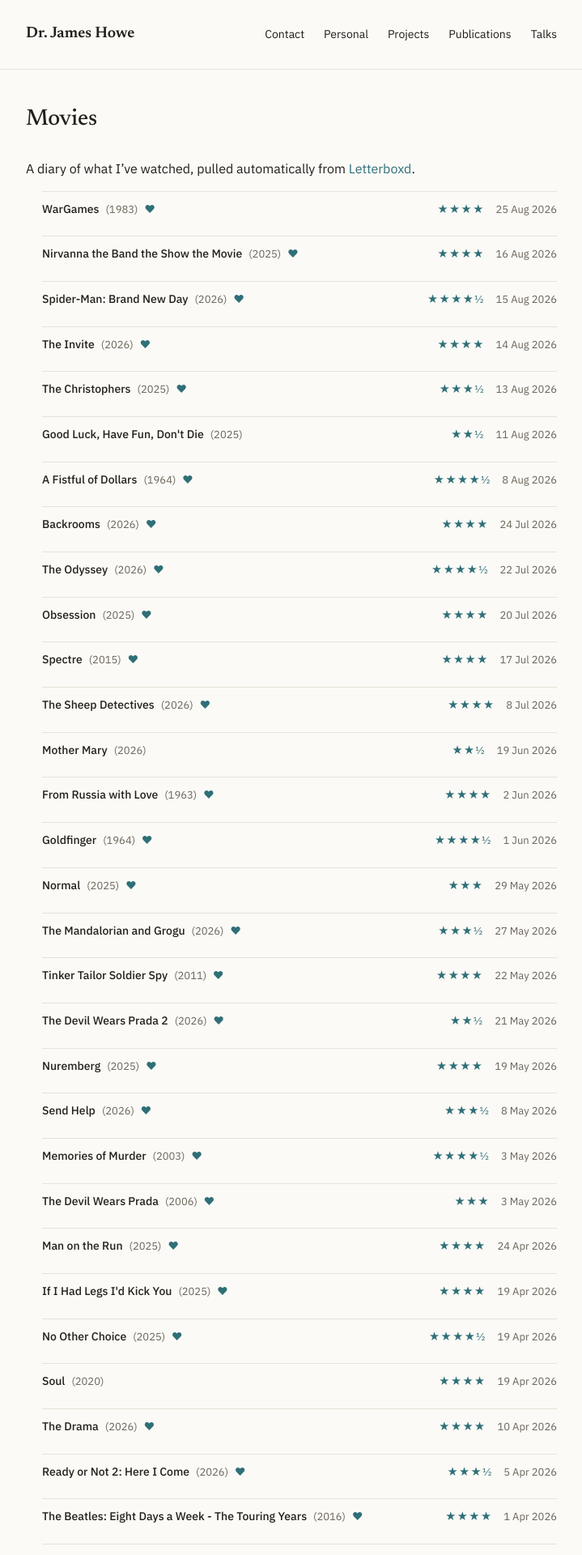
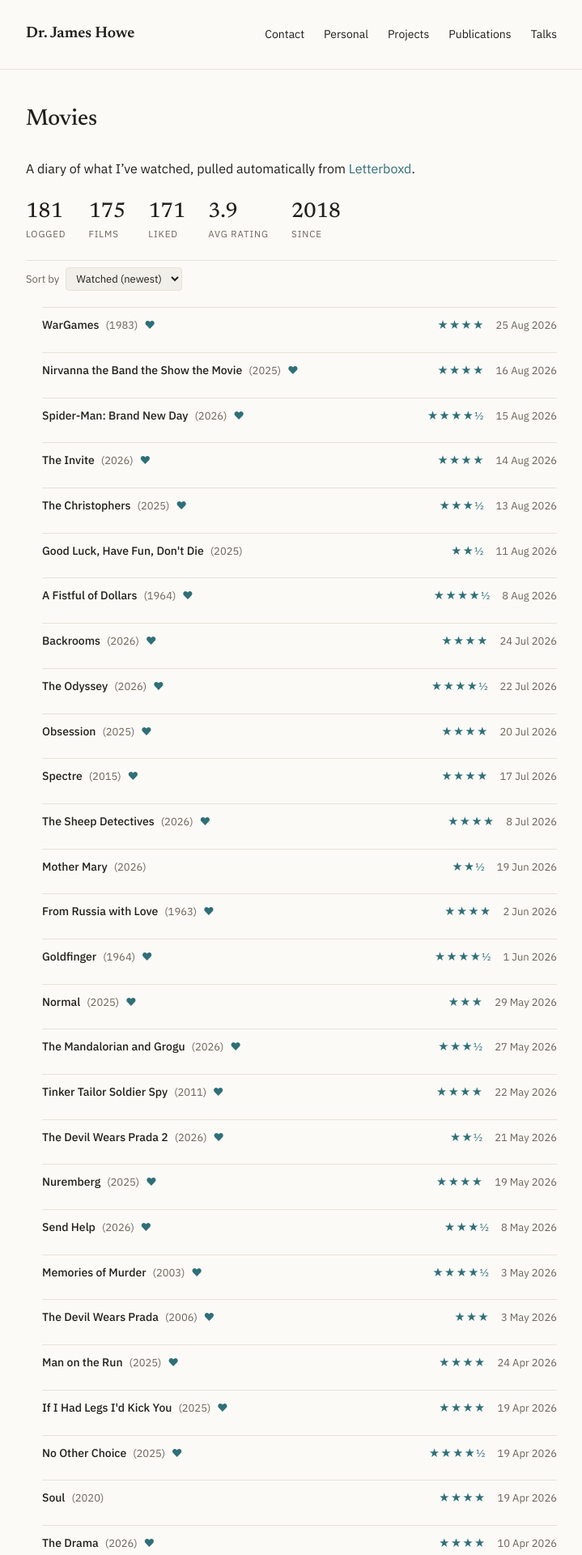
Before and after one commit to jameshoweee/jameshoweee.github.io, a Jekyll site: the page built from personal/movies.md, in a window 1280 px wide. Shown: the top 1920 px of the page at 81% size, without its empty margins (280-999 px from the left). Built offline with Jekyll 4.4.1, drawn with Linux system fonts in a browser that asks for light colours.

Commit message:
Add stats, sort/filter, and TMDB genre/director enrichment to movie diary
- Stats row (logged/films/liked/avg rating/since) at the top of the
  movie diary page.
- Client-side sort (by watch date or rating) and, once TMDB data
  exists, by director - the first non-analytics JS on the site,
  kept vanilla and page-scoped.
- New script/update_movie_metadata.rb: looks up each film's genres
  and director via the TMDB API, caches results in
  _data/movie_metadata.yml (keyed by title+year, joined onto the
  diary at render time rather than written into movies.yml, so the
  daily Letterboxd sync can't clobber it), and pre-computes top
  genres/directors into _data/movie_stats.yml since that kind of
  multi-valued aggregation isn't something Liquid handles cleanly.
  Not yet wired into a scheduled workflow - needs a TMDB_API_KEY
  secret first.

Co-Authored-By: Claude Sonnet 5 <noreply@anthropic.com>

```diff
--- a/personal/movies.md
+++ b/personal/movies.md
@@ -8,14 +8,98 @@ nav: false
 A diary of what I've watched, pulled automatically from [Letterboxd](https://letterboxd.com/jhowe/).
 
 {% assign movies = site.data.movies | sort: "watched_date" | reverse %}
+{% assign film_groups = movies | group_by: "title" %}
+{% assign liked_movies = movies | where: "liked", true %}
+{% assign rating_sum = 0 %}
+{% assign rating_count = 0 %}
+{% for movie in movies %}
+  {% if movie.rating %}
+    {% assign rating_sum = rating_sum | plus: movie.rating %}
+    {% assign rating_count = rating_count | plus: 1 %}
+  {% endif %}
+{% endfor %}
+{% assign avg_rating = rating_sum | divided_by: rating_count %}
+{% assign oldest = movies | last %}
+
+<div class="movie-stats">
+  <div class="stat">
+    <div class="stat-number">{{ movies.size }}</div>
+    <div class="stat-label">Logged</div>
+  </div>
+  <div class="stat">
+    <div class="stat-number">{{ film_groups.size }}</div>
+    <div class="stat-label">Films</div>
+  </div>
+  <div class="stat">
+    <div class="stat-number">{{ liked_movies.size }}</div>
+    <div class="stat-label">Liked</div>
+  </div>
+  <div class="stat">
+    <div class="stat-number">{{ avg_rating | round: 1 }}</div>
+    <div class="stat-label">Avg Rating</div>
+  </div>
+  <div class="stat">
+    <div class="stat-number">{{ oldest.watched_date | date: "%Y" }}</div>
+    <div class="stat-label">Since</div>
+  </div>
+</div>
+
+{% assign all_directors = site.data.movie_stats.all_directors %}
+
+{% if site.data.movie_stats.top_genres.size > 0 or site.data.movie_stats.top_directors.size > 0 %}
+<div class="movie-favorites">
+  {% if site.data.movie_stats.top_genres.size > 0 %}
+  <div>
+    <div class="section-label">Favorite Genres</div>
+    <div class="tags">
+      {% for g in site.data.movie_stats.top_genres %}<span>{{ g.name }} ({{ g.count }})</span>{% endfor %}
+    </div>
+  </div>
+  {% endif %}
+  {% if site.data.movie_stats.top_directors.size > 0 %}
+  <div>
+    <div class="section-label">Favorite Directors</div>
+    <div class="tags">
+      {% for d in site.data.movie_stats.top_directors %}<span>{{ d.name }} ({{ d.count }})</span>{% endfor %}
+    </div>
+  </div>
+  {% endif %}
+</div>
+{% endif %}
+
+<div class="movie-controls">
+  <label>
+    Sort by
+    <select id="movie-sort">
+      <option value="date-desc">Watched (newest)</option>
+      <option value="date-asc">Watched (oldest)</option>
+      <option value="rating-desc">Rating (highest)</option>
+      <option value="rating-asc">Rating (lowest)</option>
+      {% if all_directors.size > 0 %}<option value="director">Director</option>{% endif %}
+    </select>
+  </label>
+  {% if all_directors.size > 0 %}
+  <label>
+    Director
+    <select id="movie-director-filter">
+      <option value="">All directors</option>
+      {% for d in all_directors %}<option value="{{ d }}">{{ d }}</option>{% endfor %}
+    </select>
+  </label>
+  {% endif %}
+</div>
+
 <ul class="movie-list">
   {% for movie in movies %}
-  <li class="movie-row">
+  {% assign meta_key = movie.title | append: "|" | append: movie.year %}
+  {% assign meta = site.data.movie_metadata[meta_key] %}
+  <li class="movie-row" data-date="{{ movie.watched_date }}" data-rating="{{ movie.rating }}" data-director="{{ meta.director }}">
     <div class="movie-main">
       <a class="movie-title" href="{{ movie.url }}">{{ movie.title }}</a>
       <span class="movie-year">({{ movie.year }})</span>
       {% if movie.liked %}<span class="movie-liked" title="Liked">&hearts;</span>{% endif %}
       {% if movie.rewatch %}<span class="movie-rewatch" title="Rewatch">&#8635;</span>{% endif %}
+      {% if meta.director %}<span class="movie-director">{{ meta.director }}</span>{% endif %}
     </div>
     <div class="movie-meta">
       {% if movie.rating %}
@@ -30,3 +114,5 @@ A diary of what I've watched, pulled automatically from [Letterboxd](https://let
   </li>
   {% endfor %}
 </ul>
+
+<script src="{{ site.baseurl }}/public/js/movies.js" defer></script>
--- a/public/css/editorial.css
+++ b/public/css/editorial.css
@@ -327,6 +327,59 @@ h1, h2, h3, h4, h5, h6 {
 
 /* ===================== Movies ===================== */
 
+.movie-favorites {
+  display: flex;
+  flex-wrap: wrap;
+  gap: 24px 40px;
+  margin-top: 24px;
+}
+
+.movie-stats {
+  display: flex;
+  flex-wrap: wrap;
+  gap: 28px;
+  margin: 28px 0 8px;
+  padding-bottom: 24px;
+  border-bottom: 1px solid var(--border);
+}
+.stat-number {
+  font-family: "Newsreader", serif;
+  font-size: 26px;
+  font-weight: 500;
+  color: var(--ink);
+  line-height: 1.1;
+}
+.stat-label {
+  font-size: 11.5px;
+  text-transform: uppercase;
+  letter-spacing: .08em;
+  color: var(--muted);
+  margin-top: 4px;
+}
+
+.movie-controls {
+  display: flex;
+  flex-wrap: wrap;
+  gap: 20px;
+  margin-bottom: 20px;
+  font-size: 13px;
+  color: var(--muted);
+}
+.movie-controls label {
+  display: flex;
+  align-items: center;
+  gap: 8px;
+}
+.movie-controls select {
+  font: inherit;
+  font-size: 13px;
+  color: var(--ink);
+  background: var(--surface);
+  border: 1px solid var(--border);
+  border-radius: 4px;
+  padding: 4px 8px;
+}
+
 .movie-list {
   list-style: none;
   margin: 0;
@@ -366,6 +419,10 @@ h1, h2, h3, h4, h5, h6 {
   font-size: 13px;
 }
 .movie-rewatch {
+  color: var(--muted);
+  font-size: 13px;
+}
+.movie-director {
   color: var(--muted);
   font-size: 13px;
 }
--- /dev/null
+++ b/public/js/movies.js
@@ -0,0 +1,44 @@
+(function () {
+  var list = document.querySelector(".movie-list");
+  if (!list) return;
+
+  var sortSelect = document.getElementById("movie-sort");
+  var directorSelect = document.getElementById("movie-director-filter");
+
+  function rows() {
+    return Array.prototype.slice.call(list.querySelectorAll(".movie-row"));
+  }
+
+  function applySort() {
+    var mode = sortSelect ? sortSelect.value : "date-desc";
+    var sorted = rows().sort(function (a, b) {
+      switch (mode) {
+        case "date-asc":
+          return a.dataset.date.localeCompare(b.dataset.date);
+        case "rating-desc":
+          return parseFloat(b.dataset.rating || 0) - parseFloat(a.dataset.rating || 0);
+        case "rating-asc":
+          return parseFloat(a.dataset.rating || 0) - parseFloat(b.dataset.rating || 0);
+        case "director":
+          return (a.dataset.director || "").localeCompare(b.dataset.director || "");
+        case "date-desc":
+        default:
+          return b.dataset.date.localeCompare(a.dataset.date);
+      }
+    });
+    sorted.forEach(function (row) {
+      list.appendChild(row);
+    });
+  }
+
+  function applyFilter() {
+    var director = directorSelect ? directorSelect.value : "";
+    rows().forEach(function (row) {
+      var show = !director || row.dataset.director === director;
+      row.style.display = show ? "" : "none";
+    });
+  }
+
+  if (sortSelect) sortSelect.addEventListener("change", applySort);
+  if (directorSelect) directorSelect.addEventListener("change", applyFilter);
+})();
```
Also changed, not shown: script/update_movie_metadata.rb (added, +91 -0 lines).
